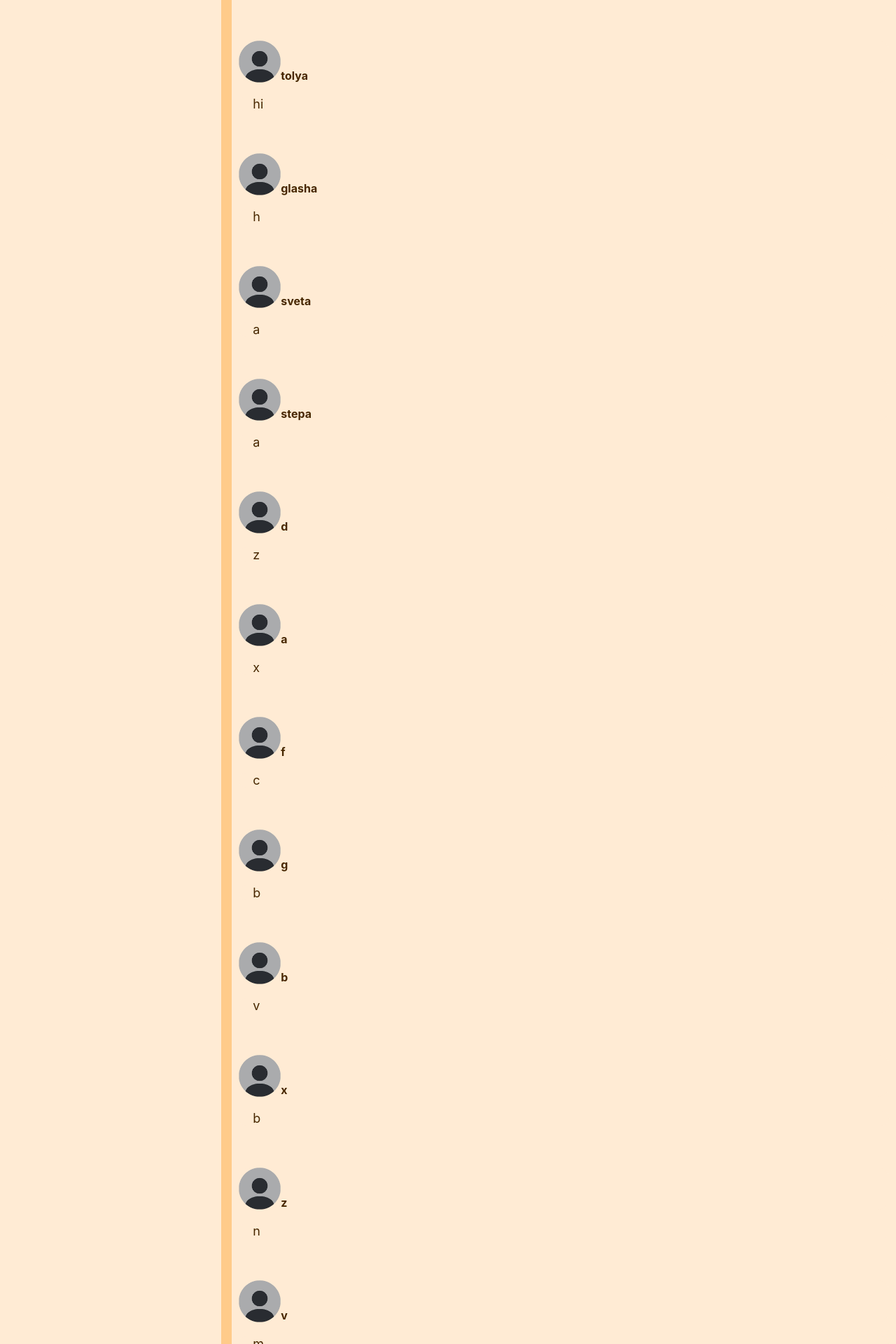
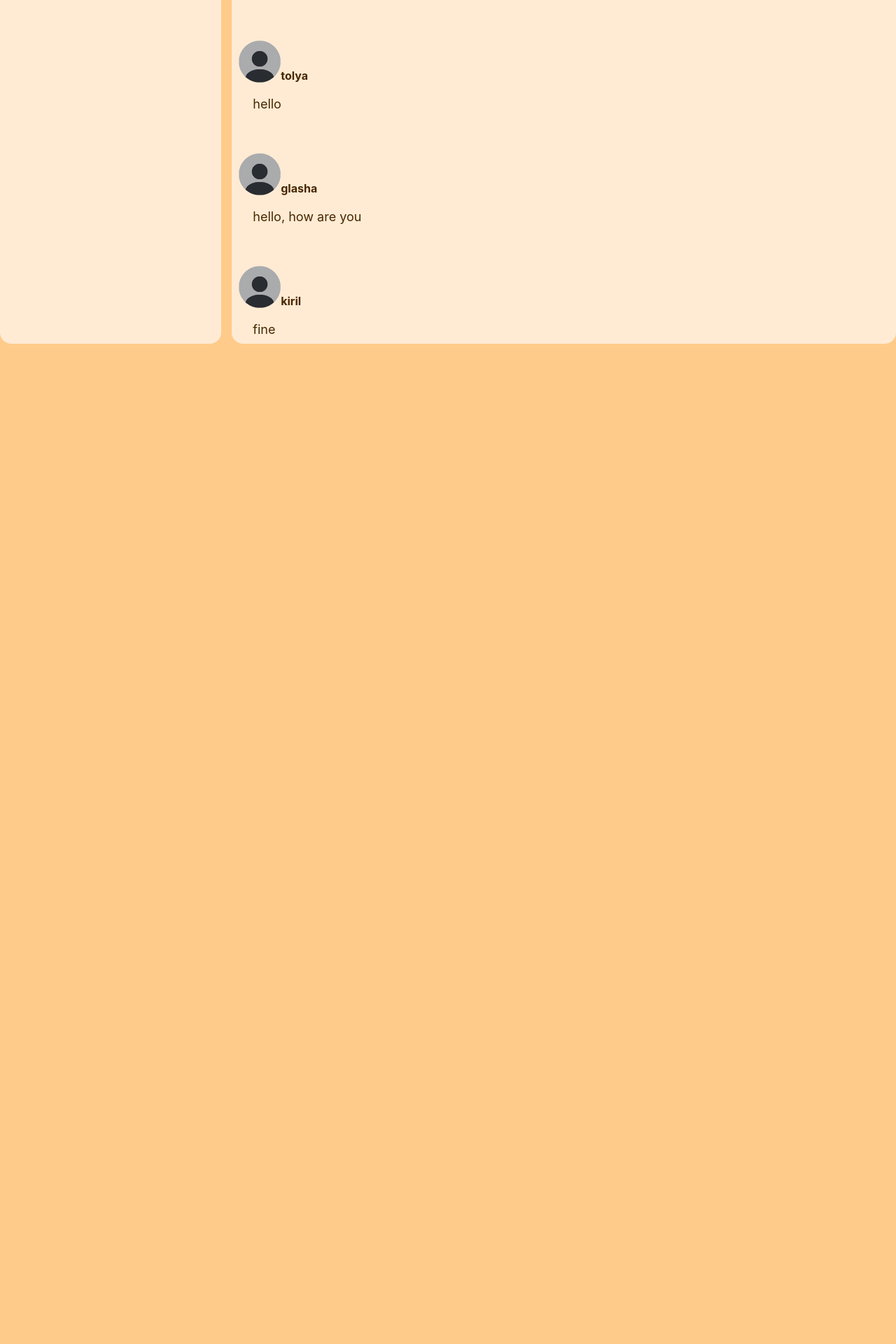
Before and after one commit to Nikita-Goncharov2008/newProject, a React (Create React App) app: page / in a window 1280 px wide. Shown: the part 640-2560 px from the top of the page at 70% size. After the commit the page ends 1131 px from the top, so only its background shows below. Built offline with nearby package versions, Linux system fonts and the light colour scheme.

Commit message:
organized the data

```diff
--- a/src/App.js
+++ b/src/App.js
@@ -2,23 +2,22 @@ import './App.css';
 import Header from './components/Header/Header';
 import NavBar from './components/NavBar/NavBar';
 import Profile from './components/Profile/Profile';
-import Messages from './components/Messages/Diologs';
+import Messages from './components/Messages/Dialogs';
 import { Route, Routes } from 'react-router-dom';
+import Massage from './components/Messages/UserMassages/Massage';
 
-
-function App() {
+function App(props) {
   return (
     <div className='container'>
       <Header/>
       <NavBar/>
       <Routes>
-        <Route path='/' Component={Profile}/>
-        <Route path='/profile' Component={Profile}/>
-        <Route path='/messages' Component={Messages}/>
+        <Route path='/'element={<Profile postProp={props.postProp}/>}/>
+        <Route path='/profile' element={<Profile postProp={props.postProp}/>}/>
+        <Route path='/messages' element={<Messages diologsNames={props.diologsNames} chatNames={props.chatNames}/>} />
       </Routes>
 
     </div>
   );
 }
-
 export default App;
--- a/src/components/Messages/ChatBox/Сhats.jsx
+++ b/src/components/Messages/ChatBox/Сhats.jsx
@@ -1,17 +1,12 @@
 import React from 'react';
 import ChatName from './ChatName'
 
-let chatNames=[
-    {name:'Ilon Mask', id:1},
-    {name:'Donald Tramp', id:2},
-    {name:'Bill Geyts', id:3},
-]
 
-const Chats = () => {
+const Chats = (props) => {
     return (
         <div className="chats">
             {
-                chatNames.map(item=><ChatName id = {item.id} name = {item.name}/>  )
+                props.chatNames.map(item=><ChatName id = {item.id} name = {item.name}/>  )
             }
         </div>
     );
--- a/src/components/Messages/Diologs.jsx
+++ b/src/components/Messages/Dialogs.jsx
@@ -1,15 +1,20 @@
 import React from 'react';
-import Massage from './UserMassages/Massage';
 import Chats from './ChatBox/Сhats'
 import UserMasseges from './UserMassages/UserMasseges';
-const Messages = () => {
+
+
+
+
+
+const Messages = (props) => {
     return (
         <div className='dialog'>
             <div className="blockChats">
-                <Chats/>
+                <Chats chatNames = {props.chatNames}/>
             </div>
+
             <div className='blockMassage'>
-                <UserMasseges/>
+                <UserMasseges diologsNames={props.diologsNames}/>
                 <form className="form" action="#">
                     <input type="text" placeholder='Введите сообщение'/>
                     <button className='sendButton'>отправить</button>
--- a/src/components/Messages/UserMassages/UserMasseges.jsx
+++ b/src/components/Messages/UserMassages/UserMasseges.jsx
@@ -1,16 +1,12 @@
 import React from 'react';
 import Massage from './Massage';
 
-let diologsNames=[
-    {text:'Привет, как дела?', id:1},
-    {text:'Го завтра на марс?', id:2},
-    {text:'Жду мой чип', id:3}
-]
-const UserMasseges = () => {
+
+const UserMasseges = (props) => {
     return (
         <div className="usersMassages">
             {
-                diologsNames.map(item=><Massage id={item.id} msg = {item.text}/>)
+                props.diologsNames.map(item=><Massage id={item.id} msg = {item.text}/>)
             }
         </div>
     );
--- a/src/components/Profile/Profile.jsx
+++ b/src/components/Profile/Profile.jsx
@@ -2,7 +2,7 @@ import React from 'react';
 import userImage from '../../img/userImage.png'
 import Posts from './posts/Posts';
 
-const Profile = () => {
+const Profile = (props) => {
     return (
         <div className='profile'>
             <div className="userInfo">
@@ -10,7 +10,7 @@ const Profile = () => {
                 <h3>User Name</h3>
             </div>
 
-            <Posts/>
+            <Posts postProp={props.postProp}/>
         </div>
     );
 }
--- a/src/components/Profile/posts/Posts.jsx
+++ b/src/components/Profile/posts/Posts.jsx
@@ -1,7 +1,8 @@
 import React from 'react';
 import Post from './Post';
 
-const Posts = () => {
+
+const Posts = (props) => {
     return (
         <>
             <form action="#">
@@ -10,19 +11,9 @@ const Posts = () => {
                 <button>Add Post </button>
             </form>
             <div className="posts">
-                <Post userName="tolya" postText="hi"/>
-                <Post userName="glasha" postText="h"/>
-                <Post userName="sveta" postText="a"/>
-                <Post userName="stepa" postText="a"/>
-                <Post userName="d" postText="z"/>
-                <Post userName="a" postText="x"/>
-                <Post userName="f" postText="c"/>
-                <Post userName="g" postText="b"/>
-                <Post userName="b" postText="v"/>
-                <Post userName="x" postText="b"/>
-                <Post userName="z" postText="n"/>
-                <Post userName="v" postText="m"/>
-                <Post userName="n" postText=","/>
+                {props.postProp.map(item=><Post userName={item.name} postText={item.text}/>)}
+
+
             </div>
         </>
     );
--- a/src/index.js
+++ b/src/index.js
@@ -5,11 +5,30 @@ import App from './App';
 import reportWebVitals from './reportWebVitals';
 import { BrowserRouter } from 'react-router-dom';
 
+let chatNames=[
+  {name:'Ilon Mask', id:1},
+  {name:'Donald Tramp', id:2},
+  {name:'Bill Geyts', id:3},
+]
+
+
+let postProp=[
+  {name:'tolya', text:'hello'},
+  {name:'glasha', text:'hello, how are you'},
+  {name:'kiril', text:'fine'}
+]
+
+let diologsNames=[
+  {text:'Привет, как дела?', id:1},
+  {text:'Го завтра на марс?', id:2},
+  {text:'Жду мой чип', id:3}
+]
+
 const root = ReactDOM.createRoot(document.getElementById('root'));
 root.render(
   <BrowserRouter>
     <React.StrictMode>
-      <App />
+      <App postProp={postProp} chatNames={chatNames} diologsNames={diologsNames}/>
     </React.StrictMode>
   </BrowserRouter>
 
```
